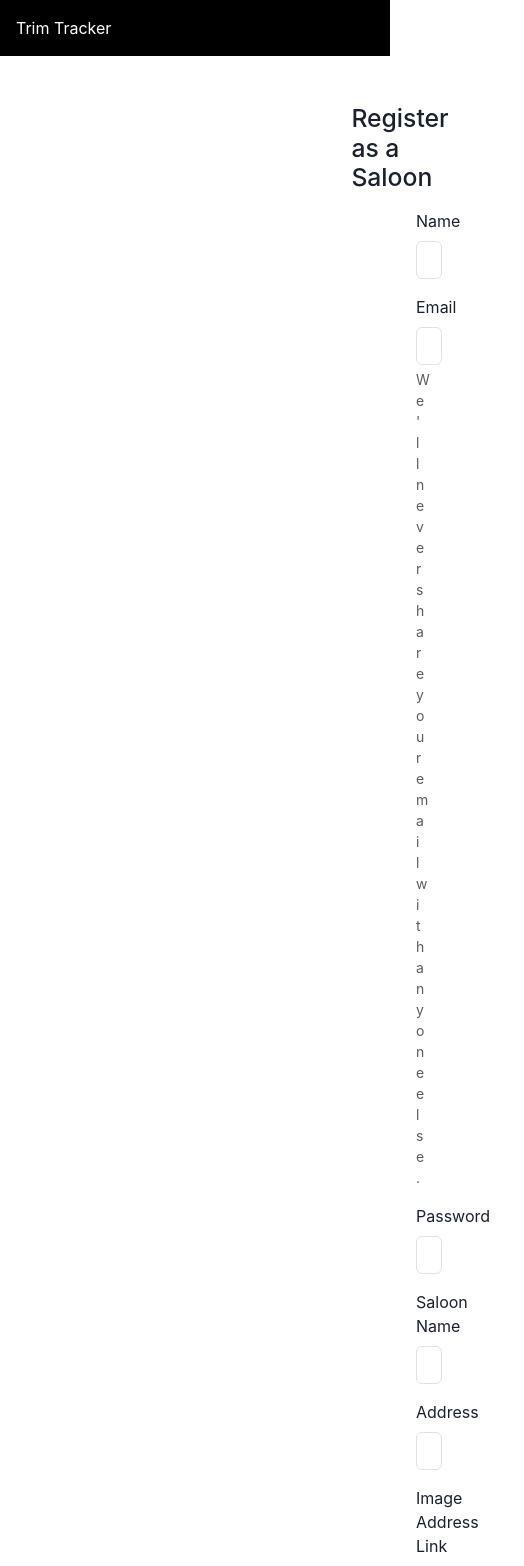
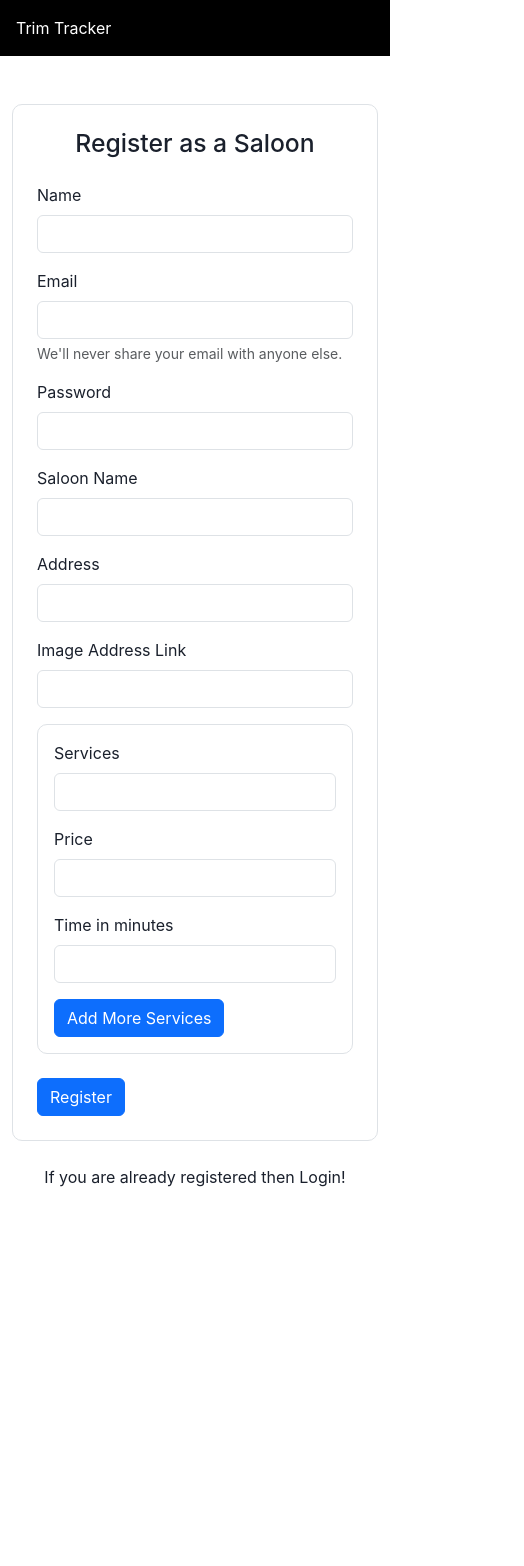
Before and after one commit to radh1Ka-sr/TrimTracker, a React (Create React App) app in the folder frontend/: page /saloonRegister in a window 390 px wide. Shown: the top 1566 px of the page, 524 px wide, since content can reach past the window. After the commit the page ends 1189 px from the top, so only its background shows below. Built offline with nearby package versions, Linux system fonts and the light colour scheme.

Commit message:
Responsive Done

```diff
--- a/frontend/public/index.html
+++ b/frontend/public/index.html
@@ -27,7 +27,7 @@
     <link href="https://cdn.jsdelivr.net/npm/bootstrap@5.1.3/dist/css/bootstrap.min.css" rel="stylesheet" integrity="sha384-1BmE4kWBq78iYhFldvKuhfTAU6auU8tT94WrHftjDbrCEXSU1oBoqyl2QvZ6jIW3" crossorigin="anonymous">
 
 
-    <title>React App</title>
+    <title>Trim Tracker</title>
   </head>
   <body>
     <noscript>You need to enable JavaScript to run this app.</noscript>
--- a/frontend/src/components/saloon/SaloonLogin.js
+++ b/frontend/src/components/saloon/SaloonLogin.js
@@ -54,11 +54,13 @@ const SaloonLogin = () => {
   };
 
   return (
-    <div>
-      <div style={{marginTop:'3rem',marginLeft:'25rem',marginRight:'25rem',marginBottom:'1rem',borderStyle:'solid',borderColor:'ButtonShadow'}}>
-        <h2 style={{display:'flex',justifyContent:'center',marginBottom:'1rem'}}>Login as a Saloon</h2>
+    <div className="container mt-5">
+      <div className="row justify-content-center">
+        <div className="col-12 col-md-8 col-lg-6">
+          <div className="border p-4" style={{ borderRadius: '10px' }}>
+            <h2 className="text-center mb-4">Login as a Saloon</h2>
             <form onSubmit={handleSubmit}>
-          <div className="mb-3" style={{margin:'1rem'}}>
+              <div className="mb-3">
                 <label htmlFor="exampleInputEmail1" className="form-label">Email</label>
                 <input
                   type="email"
@@ -70,7 +72,7 @@ const SaloonLogin = () => {
                 />
                 <div id="emailHelp" className="form-text">We'll never share your email with anyone else.</div>
               </div>
-          <div className="mb-3" style={{margin:'1rem'}}>
+              <div className="mb-3">
                 <label htmlFor="exampleInputPassword1" className="form-label">Password</label>
                 <input
                   type="password"
@@ -80,13 +82,15 @@ const SaloonLogin = () => {
                   required
                 />
               </div>
-          <button type="submit" className="btn btn-primary" style={{margin:'1rem'}}>Login</button>
+              <button type="submit" className="btn btn-primary">Login</button>
             </form>
           </div>
-      <div style={{marginBottom:'2rem'}}>
-        <Link to="/saloonRegister" style={{marginLeft:'25rem',marginRight:'25rem',marginBottom:'5rem'}}>
+          <div className="text-center mt-4">
+            <Link to="/saloonRegister">
               If you are not registered then Register!
             </Link>
+          </div>
+        </div>
       </div>
     </div>
   );
--- a/frontend/src/components/saloon/SaloonRegister.js
+++ b/frontend/src/components/saloon/SaloonRegister.js
@@ -89,53 +89,57 @@ const SaloonRegister = () => {
   };
 
   return (
-    <div>
-      <form onSubmit={handleSubmit} style={{marginTop:'3rem',marginLeft:'25rem',marginRight:'25rem',marginBottom:'1rem',borderStyle:'solid',borderColor:'ButtonShadow'}}>
-        <h2 style={{display:'flex',justifyContent:'center',marginBottom:'1rem'}}>Register as a Saloon</h2>
-        <div className="mb-3" style={{margin:'1rem'}}>
+    <div className="container mt-5">
+      <div className="row justify-content-center">
+        <div className="col-12 col-md-8 col-lg-6">
+          <form onSubmit={handleSubmit} className="border p-4" style={{ borderRadius: '10px' }}>
+            <h2 className="text-center mb-4">Register as a Saloon</h2>
+            <div className="mb-3">
               <label htmlFor="exampleInputName" className="form-label">Name</label>
               <input type="text" className="form-control" id="exampleInputName" onChange={(event) => setName(event.target.value)} />
             </div>
-        <div className="mb-3" style={{margin:'1rem'}}>
+            <div className="mb-3">
               <label htmlFor="exampleInputEmail1" className="form-label">Email</label>
               <input type="email" className="form-control" id="exampleInputEmail1" onChange={(event) => setEmail(event.target.value)} />
               <div id="emailHelp" className="form-text">We'll never share your email with anyone else.</div>
             </div>
-        <div className="mb-3" style={{margin:'1rem'}}>
+            <div className="mb-3">
               <label htmlFor="exampleInputPassword1" className="form-label">Password</label>
               <input type="password" className="form-control" id="exampleInputPassword1" onChange={(event) => setPassword(event.target.value)} />
             </div>
-        <div className="mb-3" style={{margin:'1rem'}}>
+            <div className="mb-3">
               <label htmlFor="exampleInputSaloonName" className="form-label">Saloon Name</label>
               <input type="text" className="form-control" id="exampleInputSaloonName" onChange={(event) => setSaloonName(event.target.value)} />
             </div>
-        <div className="mb-3" style={{margin:'1rem'}}>
+            <div className="mb-3">
               <label htmlFor="exampleInputAddress" className="form-label">Address</label>
               <input type="text" className="form-control" id="exampleInputAddress" onChange={(event) => setAddress(event.target.value)} />
             </div>
-        <div className="mb-3" style={{margin:'1rem'}}>
+            <div className="mb-3">
               <label htmlFor="exampleInputImageAddress" className="form-label">Image Address Link</label>
               <input type="text" className="form-control" id="exampleInputImageAddress" onChange={(event) => setImageAddress(event.target.value)} />
             </div>
-        <div style={{display:'flex',flexWrap:'wrap',borderStyle:'solid',borderColor:'lightblue',marginTop:'1rem',marginBottom:'1rem',margin:'1rem'}}>
-          <div className="mb-3" style={{marginLeft:'1rem'}}>
+            <div className="border p-3 mb-4" style={{ borderRadius: '10px', borderColor: 'lightblue' }}>
+              <div className="mb-3">
                 <label htmlFor="exampleInputService" className="form-label">Services</label>
                 <input type="text" className="form-control" id="exampleInputService" onChange={(event) => setServiceInput(event.target.value)} value={serviceInput} />
               </div>
-          <div className="mb-3" style={{marginLeft:'1rem'}}>
+              <div className="mb-3">
                 <label htmlFor="exampleInputPrice" className="form-label">Price</label>
                 <input type="text" className="form-control" id="exampleInputPrice" onChange={(event) => setPriceInput(event.target.value)} value={priceInput} />
               </div>
-          <div className="mb-3" style={{marginLeft:'1rem'}}>
+              <div className="mb-3">
                 <label htmlFor="exampleInputTime" className="form-label">Time in minutes</label>
                 <input type="text" className="form-control" id="exampleInputTime" onChange={(event) => setTimeInput(event.target.value)} value={timeInput} />
               </div>
-          <button type="button" className="btn btn-primary" style={{ marginLeft:'1rem',width:'10rem',maxHeight:'2.3rem',marginTop:'1.5rem',marginBottom:'1rem'}} onClick={handleAddService}>Add More Services</button>
+              <button type="button" className="btn btn-primary" onClick={handleAddService}>Add More Services</button>
             </div>
-        <button type="submit" className="btn btn-primary" style={{margin:'1rem'}}>Register</button>
+            <button type="submit" className="btn btn-primary">Register</button>
           </form>
-      <div style={{marginBottom:'2rem'}}>
-        <Link to="/saloonLogin" style={{marginLeft:'25rem',marginRight:'25rem',marginBottom:'5rem'}}>If you are already registered then Login!</Link>
+          <div className="text-center mt-4">
+            <Link to="/saloonLogin">If you are already registered then Login!</Link>
+          </div>
+        </div>
       </div>
     </div>
   );
--- a/frontend/src/components/user/AppointmentTable.js
+++ b/frontend/src/components/user/AppointmentTable.js
@@ -19,7 +19,10 @@ const formatDate = (dateString) => {
 
 const AppointmentTable = ({ appointments }) => {
   return (
-    <div style={{ margin: '2rem' }}>
+    <div className="container mt-4">
+      <div className="row justify-content-center">
+        <div className="col-12">
+          <div className="table-responsive">
             <table className="table table-hover">
               <thead>
                 <tr>
@@ -34,7 +37,7 @@ const AppointmentTable = ({ appointments }) => {
                   <th scope="col">Address</th>
                   <th scope="col">Services</th>
                   <th scope="col" className="header-break">Appointment <br /> Start Time</th>
-            <th scope="col" className="header-break">Appointment <br /> End Time</th>
+                  <th scope="col" className="header-break">Appointment <br /> End Time</th>
                   <th scope="col">Total Price (Rs)</th>
                 </tr>
               </thead>
@@ -53,6 +56,9 @@ const AppointmentTable = ({ appointments }) => {
               </tbody>
             </table>
           </div>
+        </div>
+      </div>
+    </div>
   );
 };
 
--- a/frontend/src/components/user/UserLogin.js
+++ b/frontend/src/components/user/UserLogin.js
@@ -54,11 +54,13 @@ const UserLogin = () => {
   };
 
   return (
-    <div>
-      <div style={{ marginTop: '3rem', marginLeft: '25rem', marginRight: '25rem', marginBottom: '1rem', borderStyle: 'solid', borderColor: 'ButtonShadow' }}>
-        <h2 style={{ display: 'flex', justifyContent: 'center', marginBottom: '1rem' }}>Login as a Customer</h2>
+    <div className="container">
+      <div className="row justify-content-center">
+        <div className="col-12 col-md-8 col-lg-6">
+          <div className="border p-4 mt-4">
+            <h2 className="text-center mb-4">Login as a Customer</h2>
             <form onSubmit={handleSubmit}>
-          <div className="mb-3" style={{ margin: '1rem' }}>
+              <div className="mb-3">
                 <label htmlFor="exampleInputEmail1" className="form-label">Email</label>
                 <input
                   type="email"
@@ -70,7 +72,7 @@ const UserLogin = () => {
                 />
                 <div id="emailHelp" className="form-text">We'll never share your email with anyone else.</div>
               </div>
-          <div className="mb-3" style={{ margin: '1rem' }}>
+              <div className="mb-3">
                 <label htmlFor="exampleInputPassword1" className="form-label">Password</label>
                 <input
                   type="password"
@@ -80,11 +82,13 @@ const UserLogin = () => {
                   required
                 />
               </div>
-          <button type="submit" className="btn btn-primary" style={{ margin: '1rem' }}>Login</button>
+              <button type="submit" className="btn btn-primary w-100">Login</button>
             </form>
           </div>
-      <div style={{ marginBottom: '2rem' }}>
-        <Link to="/userRegister" style={{ marginLeft: '25rem', marginRight: '25rem', marginBottom: '5rem' }}>If you are not registered then Register!</Link>
+          <div className="text-center mt-3">
+            <Link to="/userRegister">If you are not registered then Register!</Link>
+          </div>
+        </div>
       </div>
     </div>
   );
```
Also changed, not shown: frontend/src/components/user/AddAppointment.js (+16 -15 lines), frontend/src/components/user/UserRegister.js (+15 -14 lines), 1 other file (tests, documents, lock files or other folders). Lines whose indentation alone changed are shown as unchanged.
